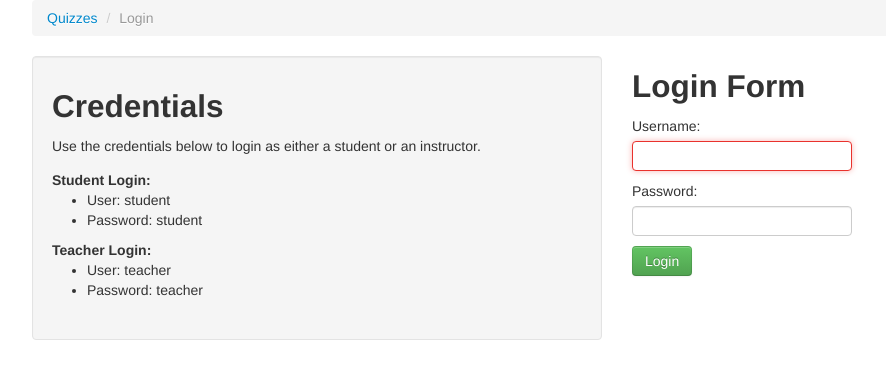
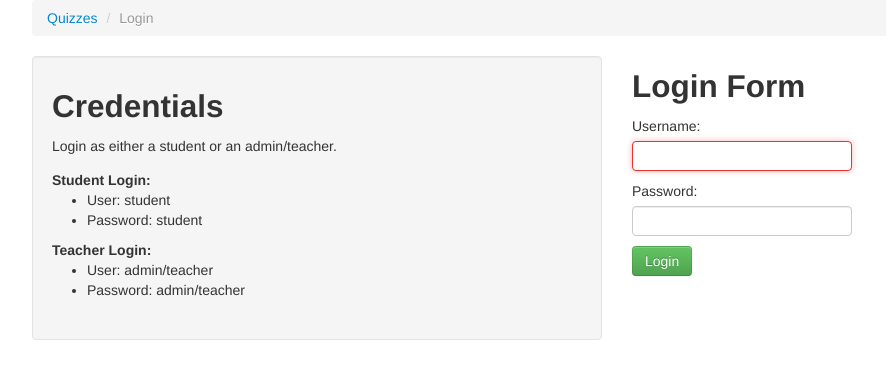
Before and after one commit to VishnuRaman/django_quiz_app, a Django app: page /login/ in a window 1280 px wide. Shown: the top 379 px of the page, without its empty margins (23-909 px from the left). Run offline with Django 3.2, Linux system fonts and the light colour scheme; some libraries are stand-ins or nearby versions.

Commit message:
comments

```diff
--- a/quiz/templates/registration/login.html
+++ b/quiz/templates/registration/login.html
@@ -8,7 +8,7 @@
 <div class="span6">
     <div class="well">
         <h2>Credentials</h2>
-        <p>Use the credentials below to login as either a student or an instructor.</p>
+        <p>Login as either a student or an admin/teacher.</p>
         <dl>
           <dt>Student Login:</dt>
           <dd>
@@ -20,8 +20,8 @@
           <dt>Teacher Login:</dt>
           <dd>
               <ul>
-                  <li>User: teacher</li>
-                  <li>Password: teacher</li>
+                  <li>User: admin/teacher</li>
+                  <li>Password: admin/teacher</li>
               </ul>
           </dd>
         </dl>
```
